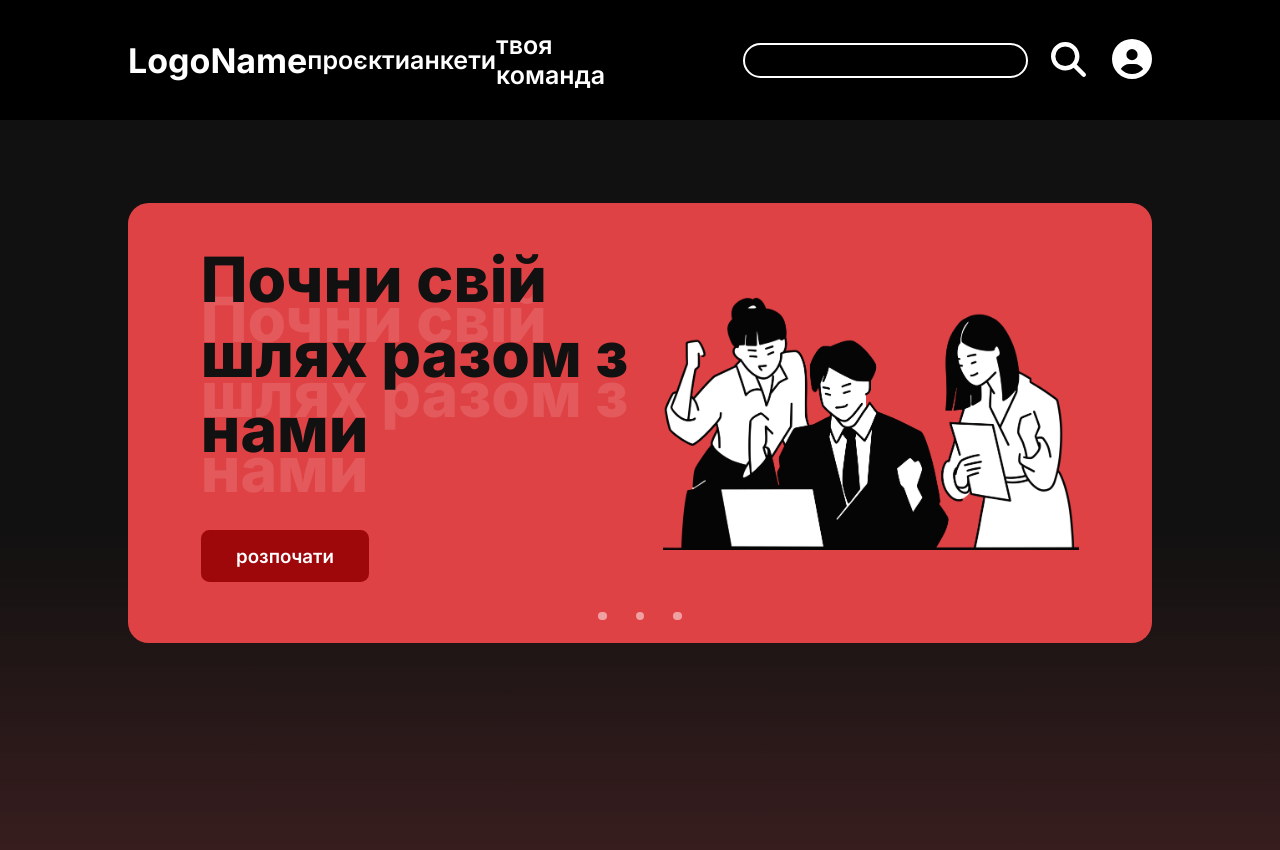
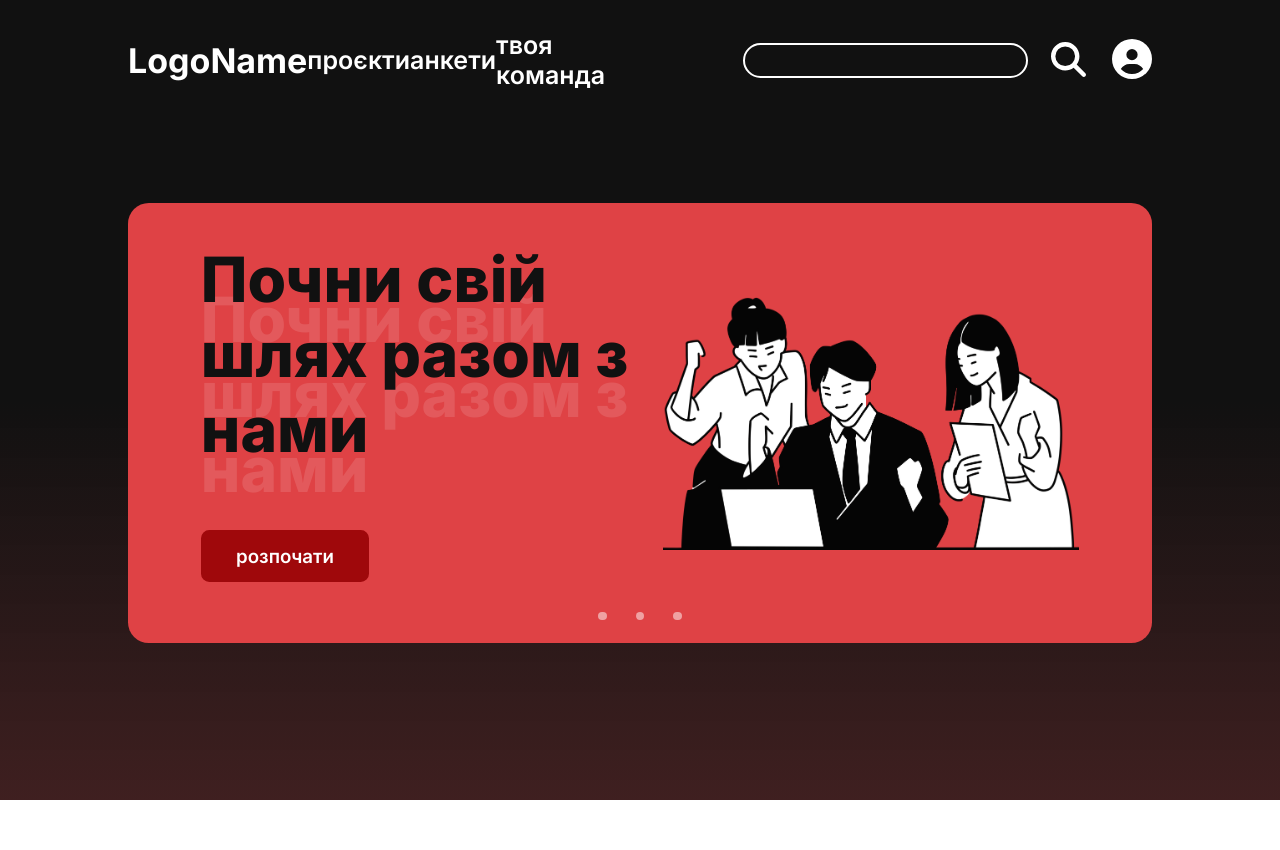
Before and after one commit to SergioVed/teamWebAplication, a React (Create React App) app in the folder client/: page / in a window 1280 px wide. Shown: the top 850 px of the page. After the commit the page ends 800 px from the top, so only its background shows below. Built offline with nearby package versions, Linux system fonts and the light colour scheme.

Commit message:
HomePage + Header fixes

```diff
--- a/client/src/App.css
+++ /dev/null
@@ -1,5 +0,0 @@
-.App{
-    background-color: black;
-    height: 100vh;
-    width: 100vw;
-}
--- a/client/src/App.tsx
+++ b/client/src/App.tsx
@@ -1,12 +1,9 @@
 import React from 'react';
-import './App.css';
-import { Header } from './components/header';
 import { HomePage } from './components/homePage';
 
 function App() {
   return (
     <div className="App">
-      <Header/>
       <HomePage />
     </div>
   );
--- a/client/src/components/header/index.scss
+++ b/client/src/components/header/index.scss
@@ -6,6 +6,7 @@
     display: flex;
     justify-content: space-between;
     align-items: center;
+    z-index: 1;
     &__elements{
         width: 40vw;
         max-width: 900px;
--- a/client/src/components/homePage/index.tsx
+++ b/client/src/components/homePage/index.tsx
@@ -1,11 +1,13 @@
 import { useEffect, useState } from "react";
 import { Banners } from "./banners";
 import './style.scss'
+import { Header } from "../header";
 
 
 export const HomePage = () => {
     return (
         <div className="homepage">
+        <Header/>
             <div className="homepage__gradient"></div>
 
             <div className="homepage__container">
```
